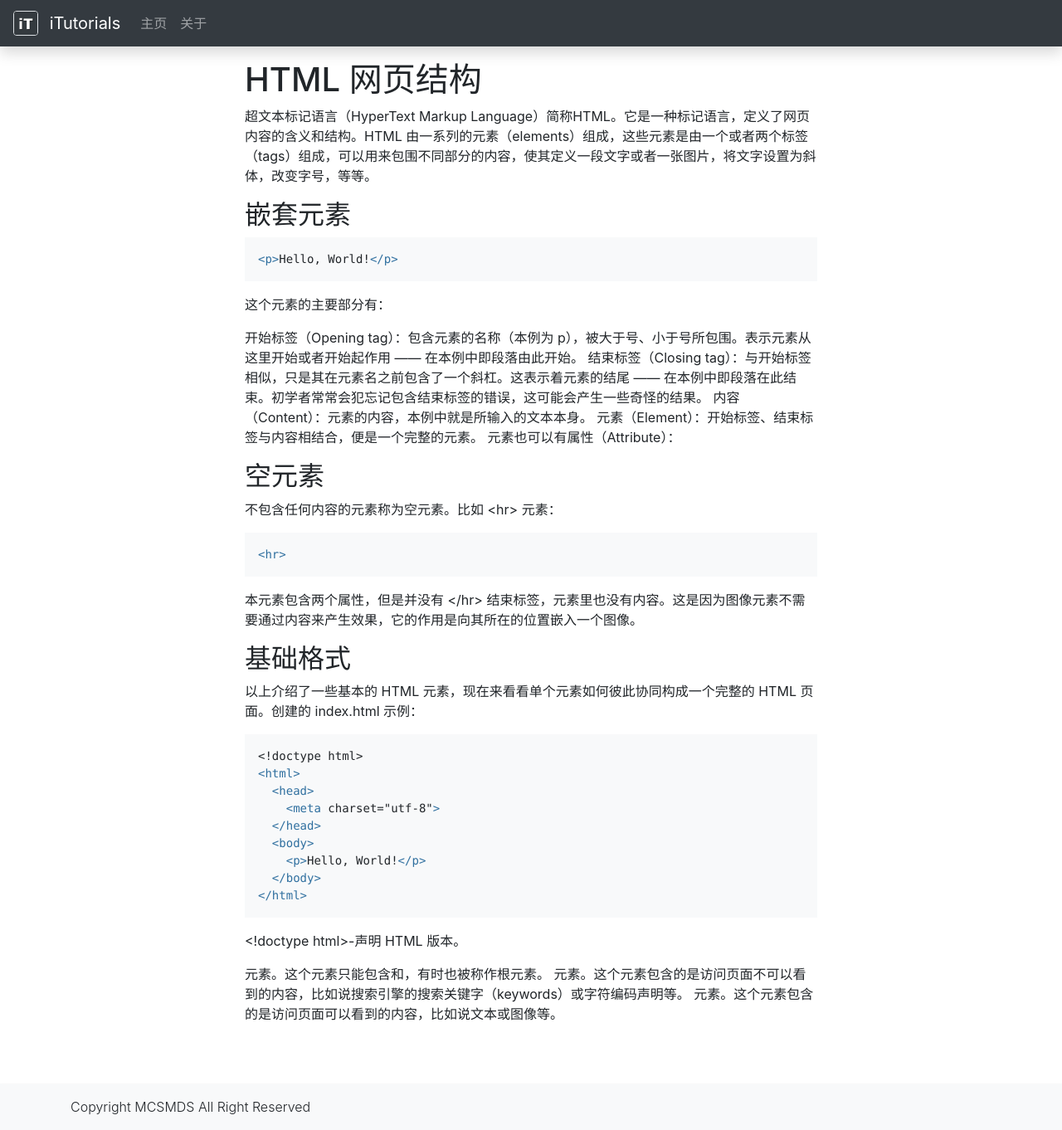
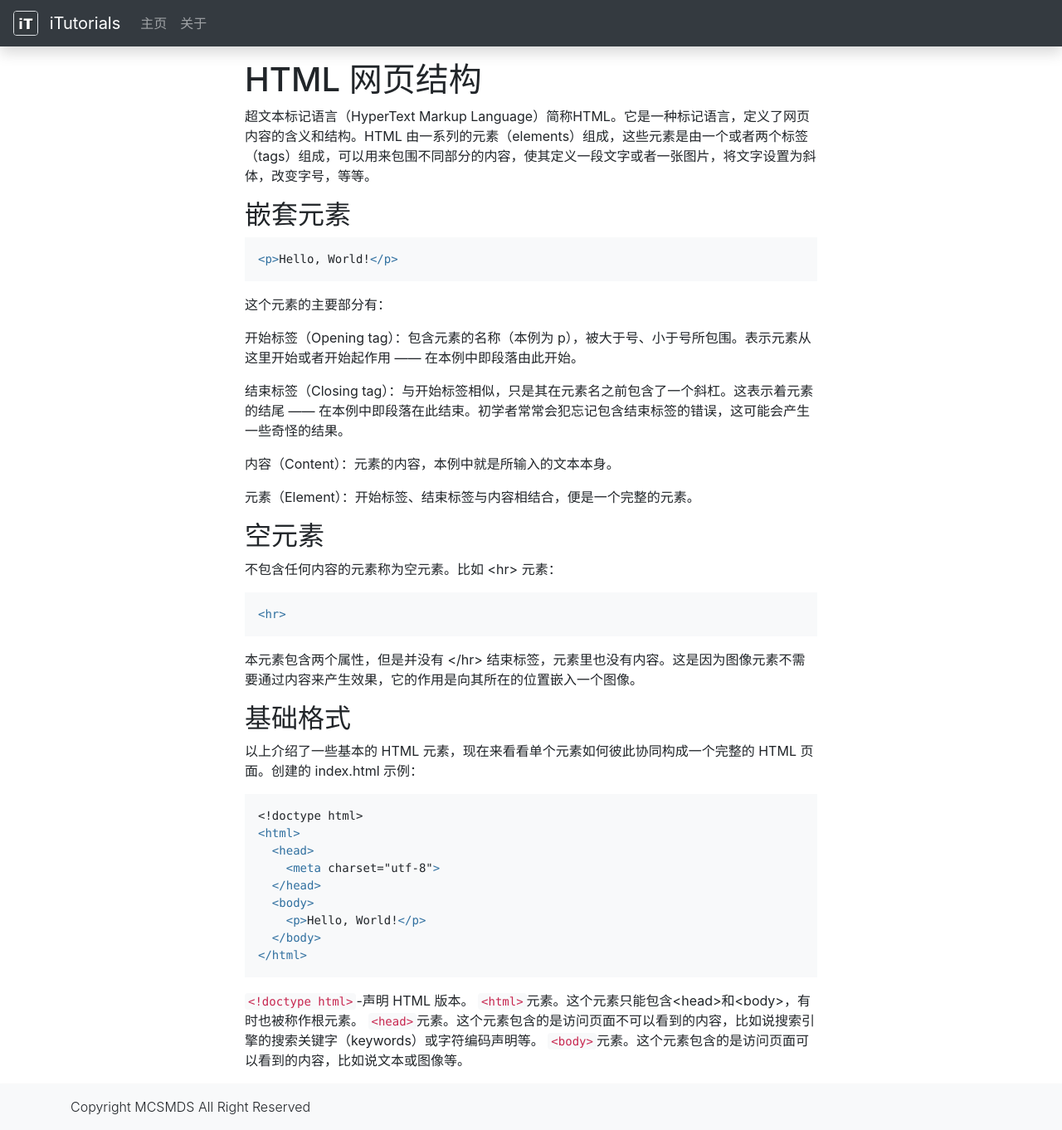
Before and after one commit to MCSMDS/iTutorials2, a Jekyll site: the page built from _tutorials/wfed/html/index.md, in a window 1280 px wide and 1362 px high. Shown: the whole window at 83% size. Built offline with Jekyll 4.4.1, drawn with Linux system fonts in a browser that asks for light colours.

Commit message:
Update index.md

````diff
--- a/_tutorials/wfed/html/index.md
+++ b/_tutorials/wfed/html/index.md
@@ -15,10 +15,12 @@ layout: default
 这个元素的主要部分有：
 
 开始标签（Opening tag）：包含元素的名称（本例为 p），被大于号、小于号所包围。表示元素从这里开始或者开始起作用 —— 在本例中即段落由此开始。
+
 结束标签（Closing tag）：与开始标签相似，只是其在元素名之前包含了一个斜杠。这表示着元素的结尾 —— 在本例中即段落在此结束。初学者常常会犯忘记包含结束标签的错误，这可能会产生一些奇怪的结果。
+
 内容（Content）：元素的内容，本例中就是所输入的文本本身。
+
 元素（Element）：开始标签、结束标签与内容相结合，便是一个完整的元素。
-元素也可以有属性（Attribute）：
 
 ## 空元素
 
@@ -45,7 +47,7 @@ layout: default
 </html>
 ```
 
-<!doctype html>-声明 HTML 版本。
-<html> 元素。这个元素只能包含<head>和<body>，有时也被称作根元素。
-<head> 元素。这个元素包含的是访问页面不可以看到的内容，比如说搜索引擎的搜索关键字（keywords）或字符编码声明等。
-<body> 元素。这个元素包含的是访问页面可以看到的内容，比如说文本或图像等。
+```<!doctype html>```-声明 HTML 版本。
+```<html>```元素。这个元素只能包含<head>和<body>，有时也被称作根元素。
+```<head>```元素。这个元素包含的是访问页面不可以看到的内容，比如说搜索引擎的搜索关键字（keywords）或字符编码声明等。
+```<body>```元素。这个元素包含的是访问页面可以看到的内容，比如说文本或图像等。
````
